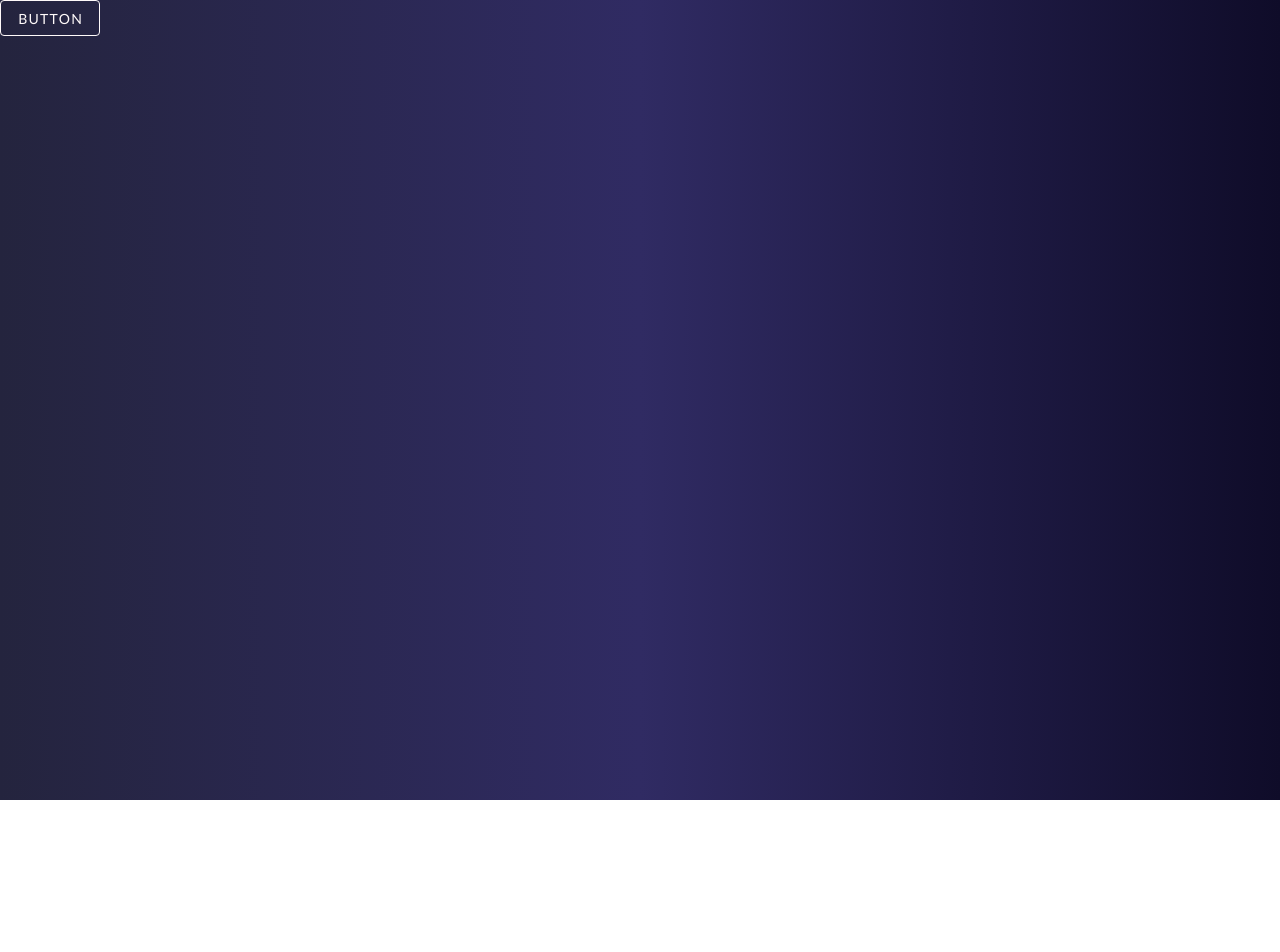
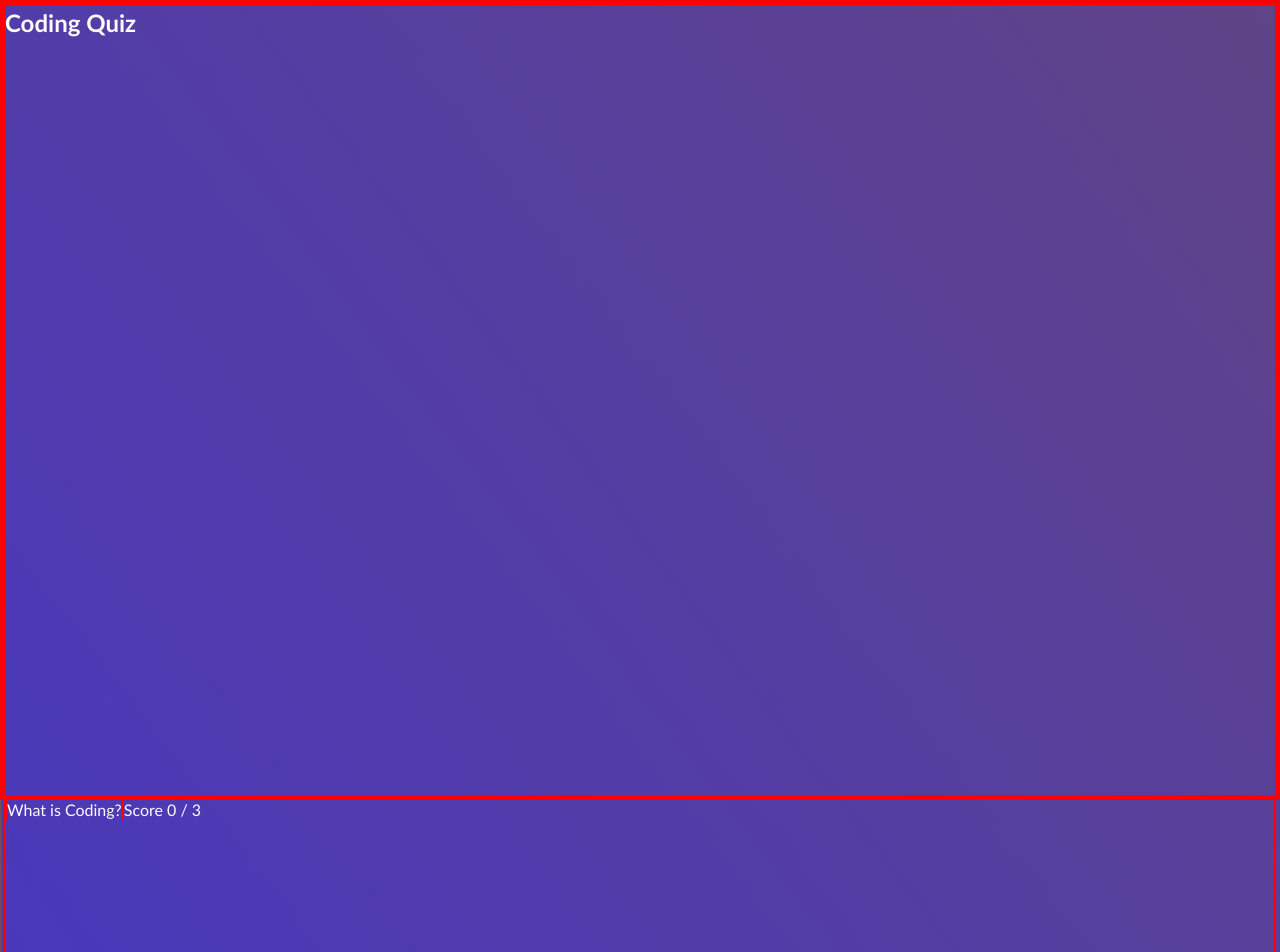
Before and after one commit to yaasir007/quiz-vue-ts, a Vue app: page / in a window 1280 px wide. Shown: the top 952 px of the page. Before the commit the page ends 800 px from the top, so only its background shows below. Built offline with nearby package versions, Linux system fonts and the light colour scheme.

Commit message:
styled body with animation

```diff
--- a/src/App.vue
+++ b/src/App.vue
@@ -1,8 +1,21 @@
-<script setup lang="ts">
-</script>
+<script setup lang="ts"></script>
 
 <template>
-  <v-btn variant="outlined"> Button </v-btn>
+  <div class="quiz-section">
+    <h2 class="title">Coding Quiz</h2>
+
+    <div class="quiz-container">
+      <div class="question-title">
+        <span class="quiz-question">What is Coding?</span>
+        <span class="quiz-score">Score 0 / 3</span>
+      </div>
+    </div>
+
+  </div>
 </template>
 
-<style scoped></style>
+<style scoped>
+.quiz-container {
+  width: 100%;
+}
+</style>
--- a/src/main.ts
+++ b/src/main.ts
@@ -1,5 +1,6 @@
 import { createApp } from 'vue'
 import App from './App.vue'
+import './style.css'
 
 // Vuetify
 import 'vuetify/styles'
@@ -7,13 +8,9 @@ import { createVuetify } from 'vuetify'
 import * as components from 'vuetify/components'
 import * as directives from 'vuetify/directives'
 
-import './style.css'
-
 const vuetify = createVuetify({
   components,
   directives,
 })
 
 createApp(App).use(vuetify).mount('#app')
-
-// createApp(App).mount('#app')
--- a/src/style.css
+++ b/src/style.css
@@ -3,11 +3,28 @@
   padding: 0;
   box-sizing: border-box;
   font-family: 'Trebuchet MS', 'Lucida Sans Unicode', 'Lucida Grande', 'Lucida Sans', Arial, sans-serif;
+  border: 1px solid red;
+  height: 100%;
+
 }
 
 body {
-  background: #0f0c29;  /* fallback for old browsers */
-  background: -webkit-linear-gradient(to right, #24243e, #302b63, #0f0c29);  /* Chrome 10-25, Safari 5.1-6 */
-  background: linear-gradient(to right, #24243e, #302b63, #0f0c29); /* W3C, IE 10+/ Edge, Firefox 16+, Chrome 26+, Opera 12+, Safari 7+ */
+    background: linear-gradient(53deg, #382ee8, #895a22);
+    background-size: 400% 400%;
+
+    -webkit-animation: AnimationName 7s ease infinite;
+    animation: AnimationName 7s ease infinite;
+
+@-webkit-keyframes AnimationName {
+    0%{background-position:63% 0%}
+    50%{background-position:38% 100%}
+    100%{background-position:63% 0%}
+}
+@keyframes AnimationName {
+    0%{background-position:63% 0%}
+    50%{background-position:38% 100%}
+    100%{background-position:63% 0%}
+}
   color: snow;
+  width: 100%;
 }
```
